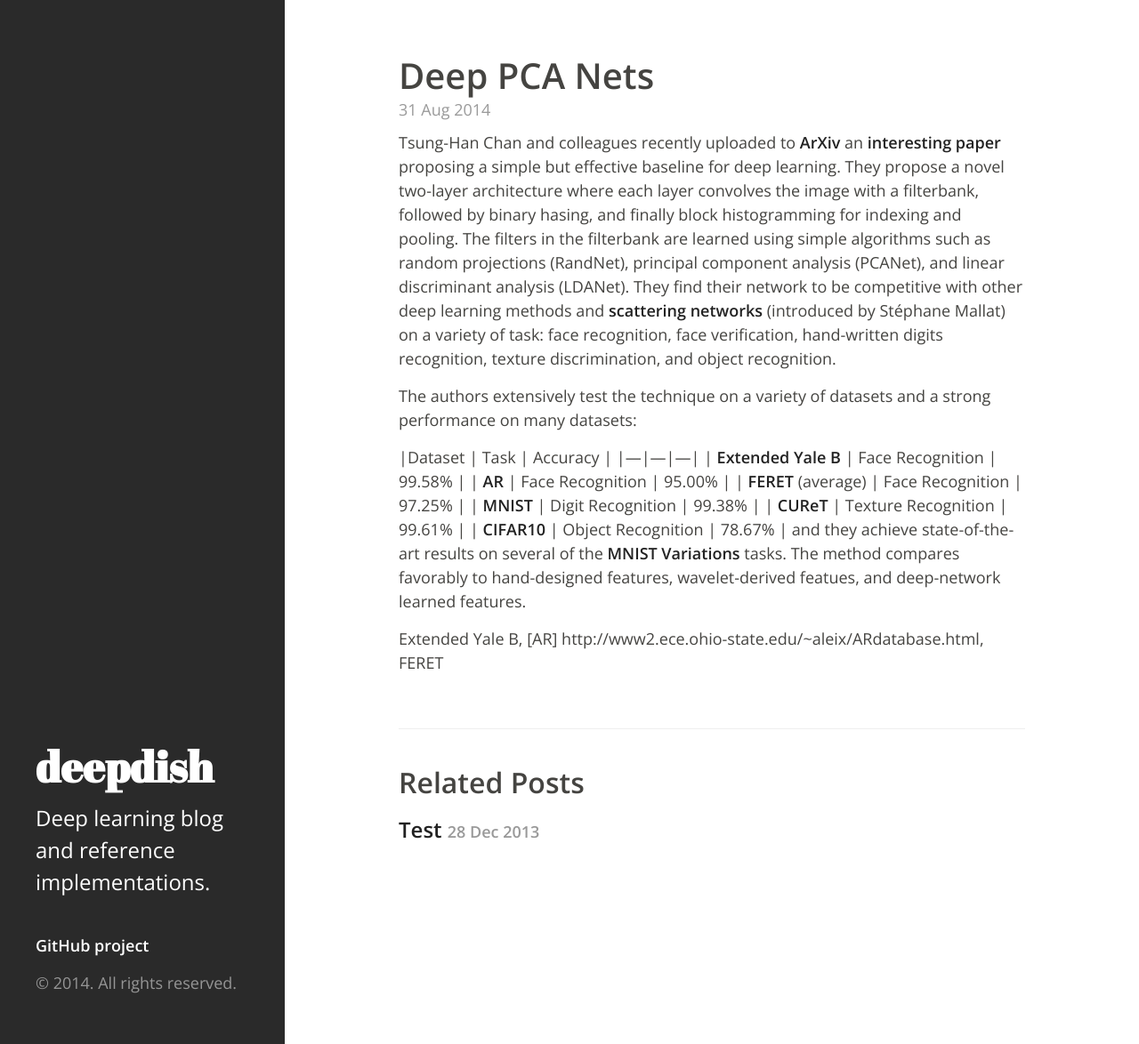
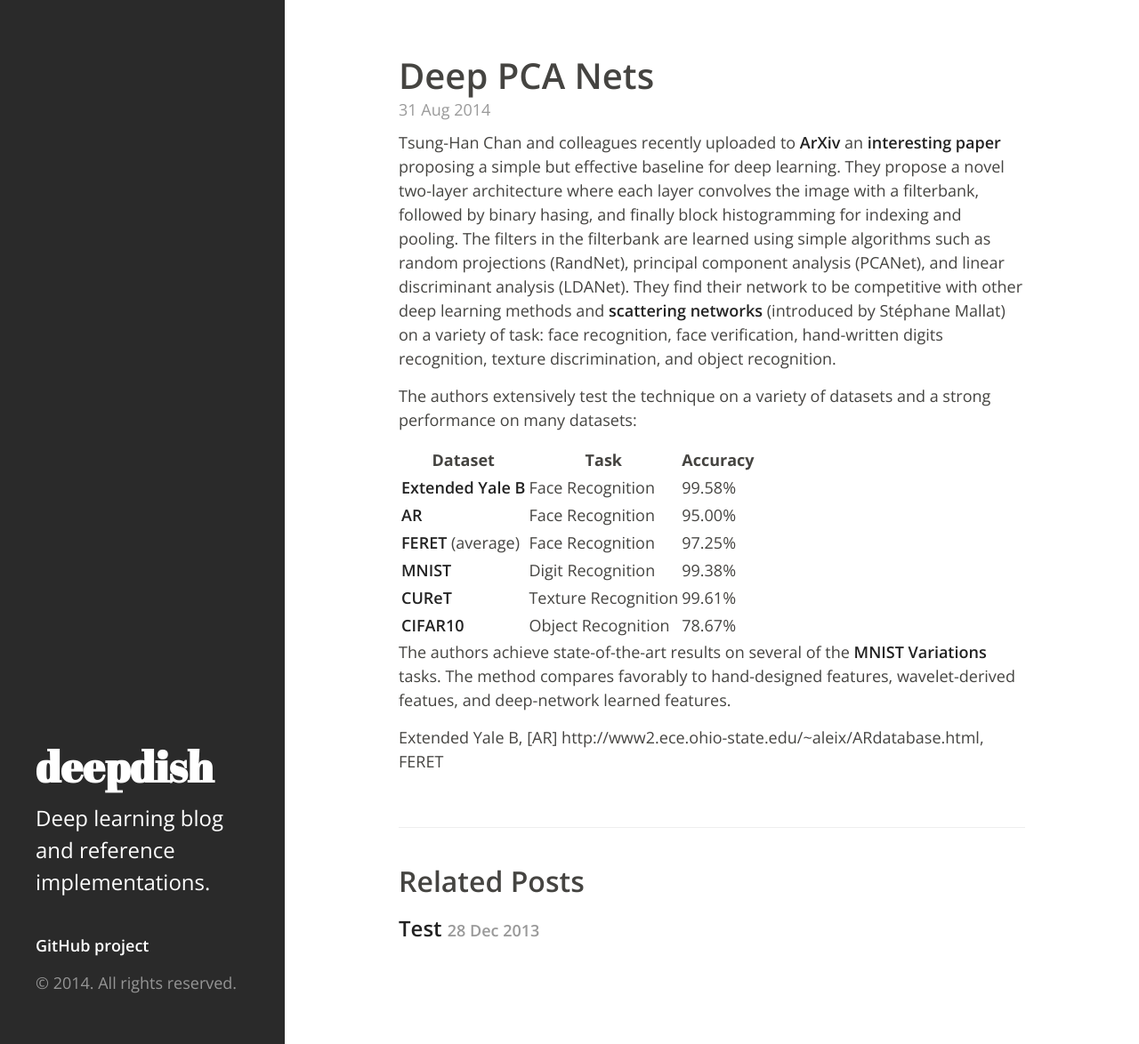
Before and after one commit to uchicago-cs/deepdish, a Jekyll site: the page built from _posts/2014-08-31-Deep-PCA-Nets.md, in a window 1280 px wide and 1174 px high. Shown: the whole window at 89% size. Built offline with Jekyll 4.4.1, drawn with Linux system fonts in a browser that asks for light colours; Markdown is read by kramdown in place of the engine named in the settings.

Commit message:
fixed spacing

```diff
--- a/_posts/2014-08-31-Deep-PCA-Nets.md
+++ b/_posts/2014-08-31-Deep-PCA-Nets.md
@@ -18,7 +18,9 @@ The authors extensively test the technique on a variety of datasets and a strong
 | [MNIST](http://yann.lecun.com/exdb/mnist/) | Digit Recognition  | 99.38% |
 | [CUReT](http://www1.cs.columbia.edu/CAVE//exclude/curet/.index.html) | Texture Recognition |  99.61% |
 | [CIFAR10](http://www.cs.toronto.edu/~kriz/cifar.html) | Object Recognition  | 78.67% |
-and they achieve state-of-the-art results on several of the [MNIST Variations](http://www.iro.umontreal.ca/~lisa/twiki/bin/view.cgi/Public/MnistVariations) tasks. The method compares favorably to hand-designed features, wavelet-derived featues, and deep-network learned features.
+
+
+The authors achieve state-of-the-art results on several of the [MNIST Variations](http://www.iro.umontreal.ca/~lisa/twiki/bin/view.cgi/Public/MnistVariations) tasks. The method compares favorably to hand-designed features, wavelet-derived featues, and deep-network learned features.
 
 
 
```
